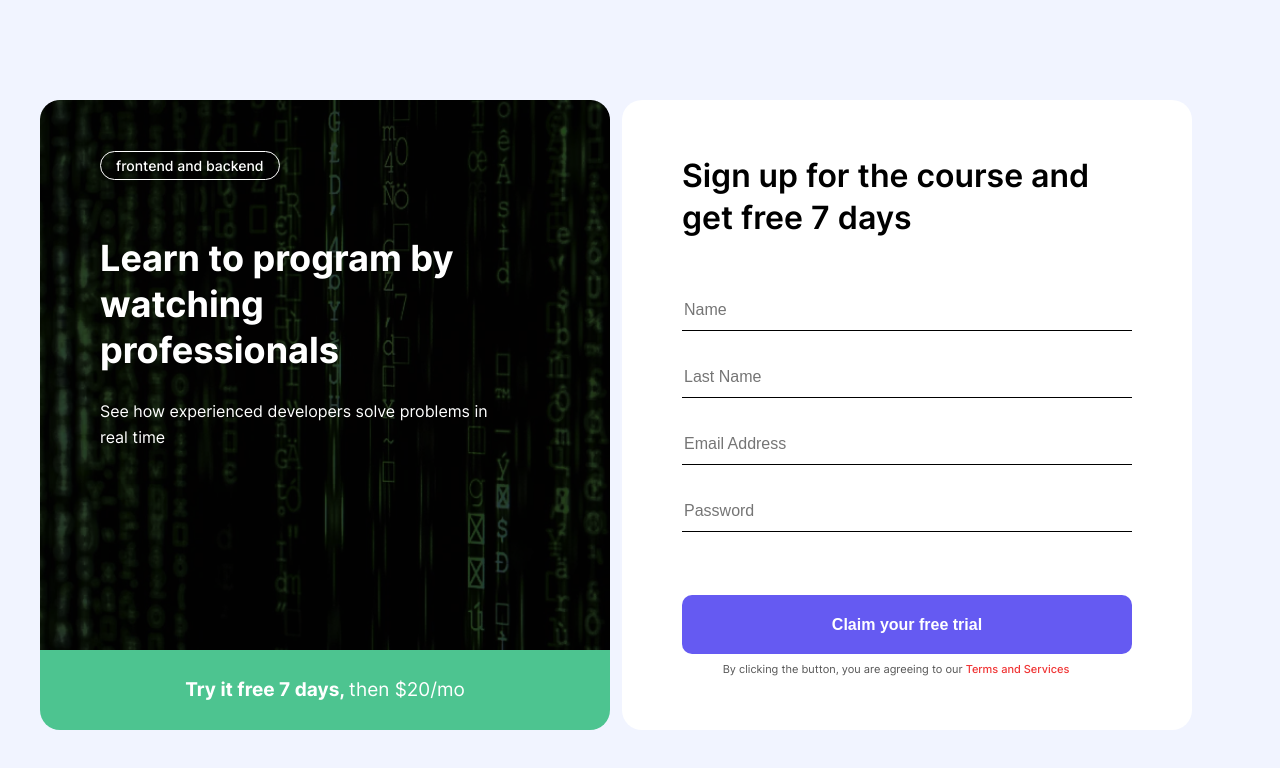
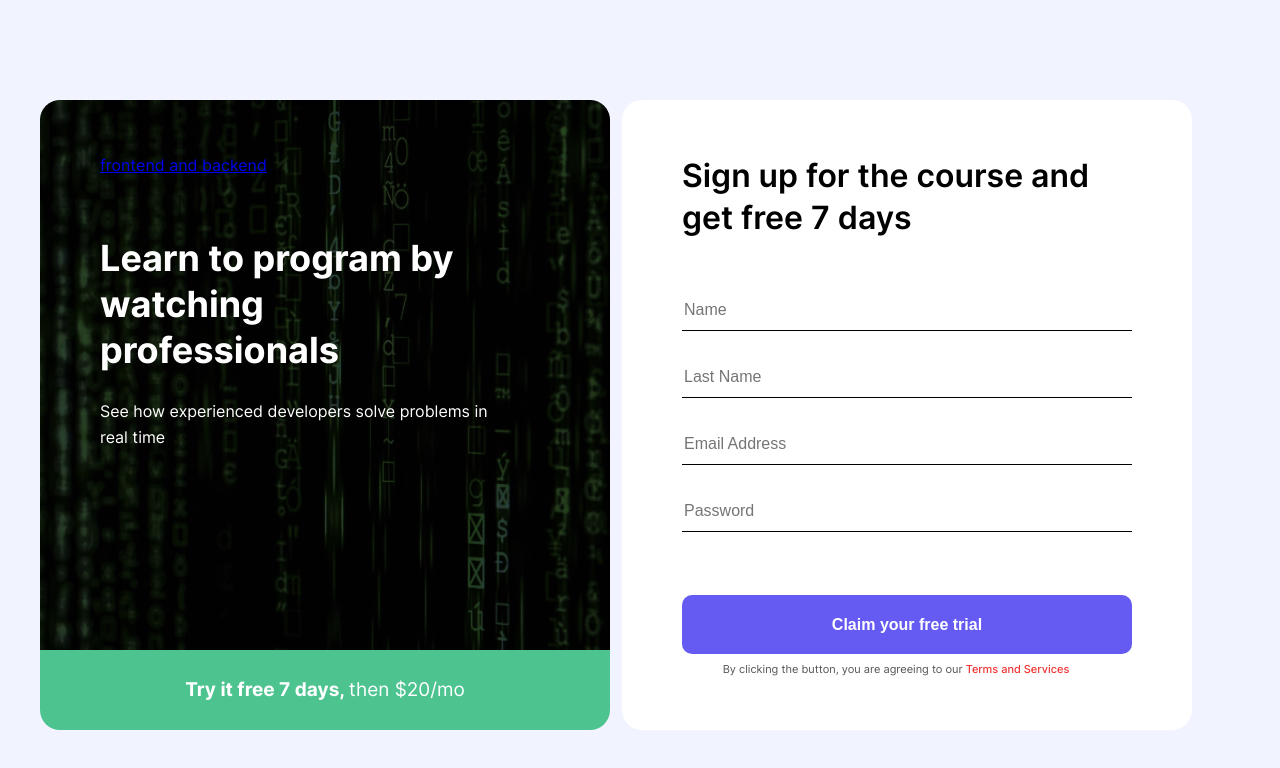
Before and after one commit to Asadbek-Erkinov/sign-up-course, a plain HTML site: page index.html in a window 1280 px wide. Drawn offline with Linux system fonts and the light colour scheme.

Commit message:
initial commit

```diff
--- a/index.html
+++ b/index.html
@@ -14,9 +14,9 @@
           <div class="hero-text-wrappper">
             <div class="hero-text-wrap">
               <div class="learnto-wrap">
-                <span class="hero-span">
+                <a class="hero-link" href="#">
                   frontend and backend
-                </span>
+                </a>
                 <h1 class="hero-title">
                   Learn to program by watching professionals
                 </h1>
```
